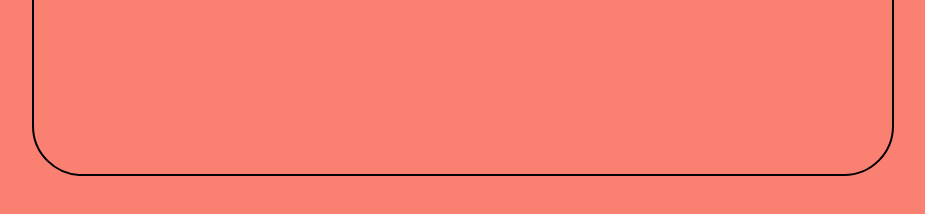
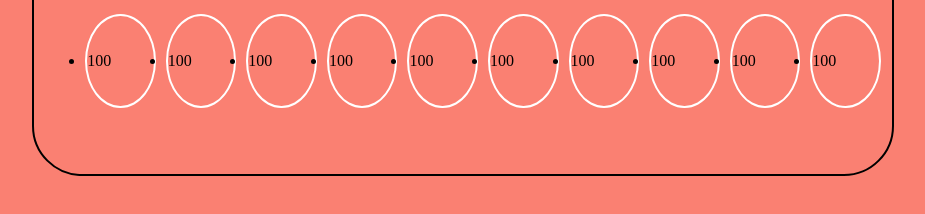
Before and after one commit to JordBant/53-ES6, a plain HTML site: page 1_100/index.html in a window 1280 px wide. Shown: the part 426-640 px from the top of the page, without its empty margins (177-1102 px from the left). Drawn offline with Linux system fonts and the light colour scheme.

Commit message:
Update index.html

```diff
--- a/1_100/index.html
+++ b/1_100/index.html
@@ -17,7 +17,16 @@
             </div>
         </div>
         <ul id="guesslist" class="guesslist">
-            <!-- Will Append Values via JS -->
+            <li class="li-div">100</li>
+            <li class="li-div">100</li>
+            <li class="li-div">100</li>
+            <li class="li-div">100</li>
+            <li class="li-div">100</li>
+            <li class="li-div">100</li>
+            <li class="li-div">100</li>
+            <li class="li-div">100</li>
+            <li class="li-div">100</li>
+            <li class="li-div">100</li>
         </ul>
     </main>
 
```
